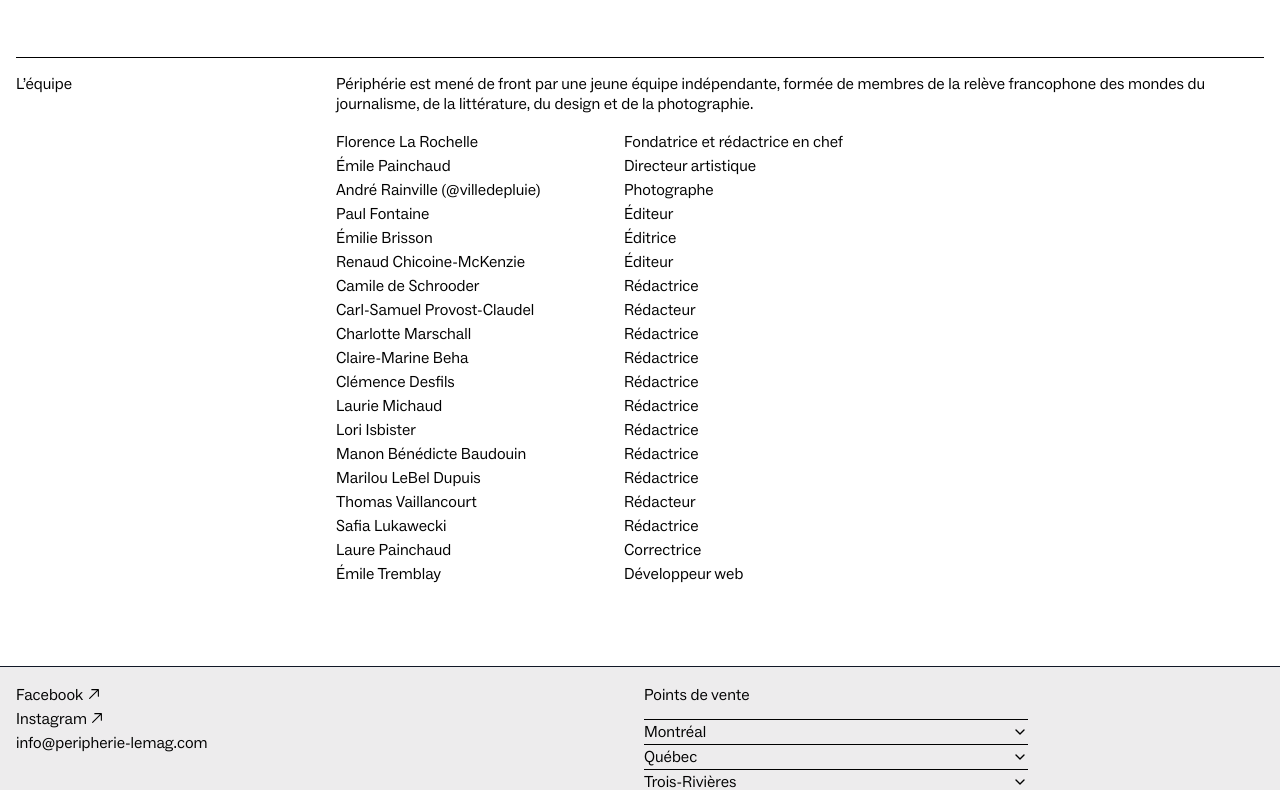
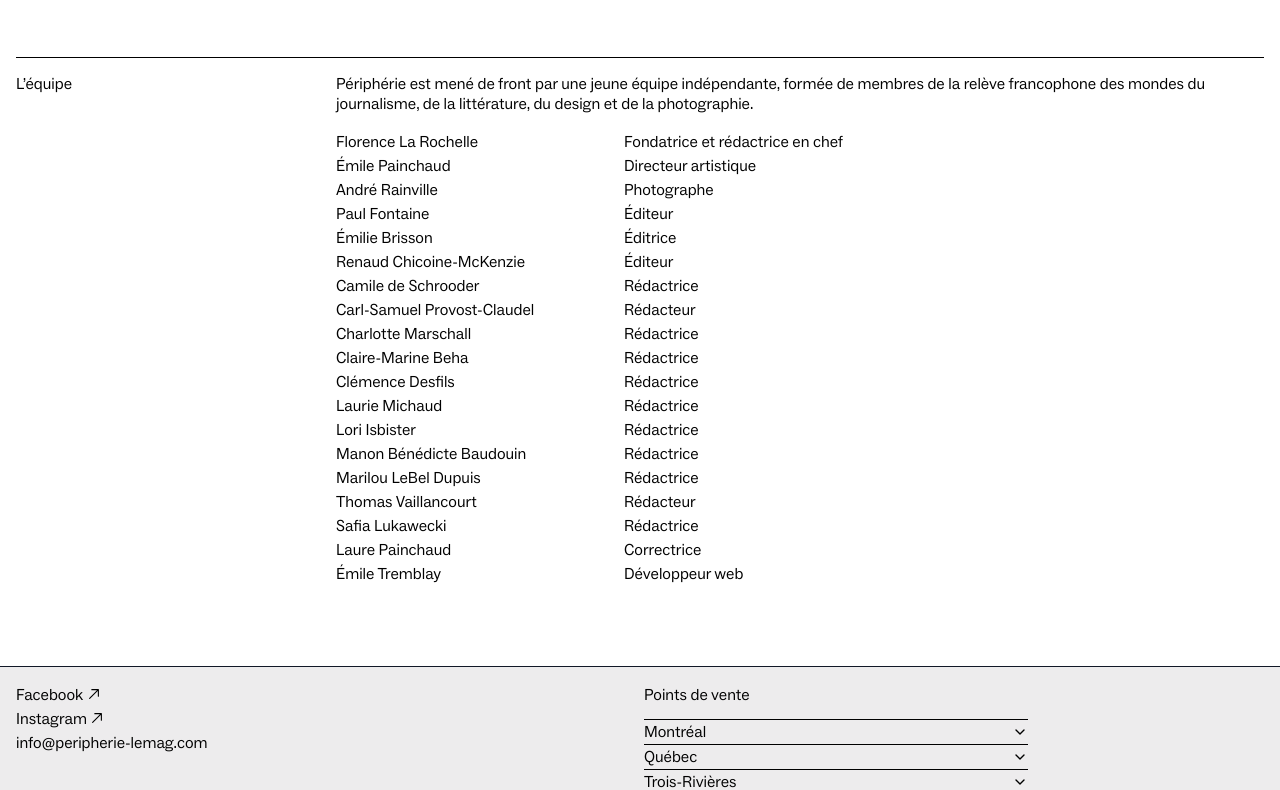
Before and after one commit to emiletremblay01/peripherie-website, a Next.js app: page /a-propos in a window 1280 px wide. Shown: the part 820-1610 px from the top of the page. Built offline with nearby package versions, Linux system fonts and the light colour scheme; what tailwindcss-debug-screens would draw is missing.

Commit message:
refactor data for easier maintability

```diff
--- a/app/a-propos/page.tsx
+++ b/app/a-propos/page.tsx
@@ -1,12 +1,16 @@
 "use client";
 import Image from "next/image";
+import dataEquipe from "@/data/equipe.json";
 
-import { AspectRatio } from "@/components/ui/aspect-ratio";
+const equipe: {
+  nom: string;
+  role: string;
+}[] = dataEquipe;
 
 export default function APropos() {
   return (
-    <div className="mb-16 flex flex-1 flex-col items-stretch  sm:px-4 xl:mx-auto xl:w-full xl:max-w-7xl">
-      <div className="relative z-0 h-[26rem] w-full ">
+    <div className="mb-16 flex flex-1 flex-col items-stretch sm:px-4 xl:mx-auto xl:w-full xl:max-w-7xl">
+      <div className="relative z-0 h-[26rem] w-full">
         <Image
           src="/images/a_propos_sm.jpg"
           alt="Magazine Périphérie"
@@ -19,21 +23,21 @@ export default function APropos() {
           fill={true}
           className="object-cover object-left-top sm:hidden"
         />
-        <p className=" absolute bottom-0 left-0 w-44 pb-2  pl-4 leading-5 text-white sm:top-0 sm:pt-3">
+        <p className="absolute bottom-0 left-0 w-44 pb-2 pl-4 leading-5 text-white sm:top-0 sm:pt-3">
           À propos de nous
         </p>
       </div>
 
       <section className="px-4 sm:px-0">
-        <hr className=" mb-4 mt-6 hidden border-black lg:block" />
-        <div className=" lg:flex">
-          <h1 className="mt-24 font-bold lg:mt-0 lg:grow-0 lg:basis-80 lg:font-normal lg:leading-5 ">
+        <hr className="mb-4 mt-6 hidden border-black lg:block" />
+        <div className="lg:flex">
+          <h1 className="mt-24 font-bold lg:mt-0 lg:grow-0 lg:basis-80 lg:font-normal lg:leading-5">
             L’essence de Périphérie
           </h1>
           <hr className="mb-1 mt-2 border-black lg:hidden" />
 
           <div className="lg:flex-1">
-            <p className=" mb-4 leading-5 ">
+            <p className="mb-4 leading-5">
               De l’architecture à la bédé, en passant par les arts culinaires et
               et l’urbanisme, la création est un monde infiniment vaste, qu’il
               nous appartient de redéfinir. Et c’est le pari de notre jeune
@@ -41,7 +45,7 @@ export default function APropos() {
               d’une sélection éclectique de sujets intemporels, présentés dans
               une variété de formats longs.
             </p>
-            <p className=" mb-4 leading-5 ">
+            <p className="mb-4 leading-5">
               Notre terrain de jeu ? L’émergence, l’ombre et l’alternatif.
               Périphérie sonde les marges des mondes créatifs via des portraits
               subjectifs, des narrations immersives et des entrevues intimistes.
@@ -51,7 +55,7 @@ export default function APropos() {
               périphérie de la culture. Chaque numéro compte plus d’une centaine
               de pages et s’articule autour d’un thème relatif à la création.
             </p>
-            <p className=" mb-4 leading-5 ">
+            <p className="mb-4 leading-5">
               Périphérie est en vente dans une vingtaine de librairies
               indépendantes et boutiques d’art à travers le Québec.
             </p>
@@ -59,58 +63,26 @@ export default function APropos() {
         </div>
       </section>
       <section className="mt-24 px-4 sm:px-0">
-        <hr className="mb-4   hidden border-black lg:block" />
+        <hr className="mb-4 hidden border-black lg:block" />
         <div className="lg:flex">
-          <h1 className=" font-bold lg:basis-80 lg:font-normal lg:leading-5 ">
+          <h1 className="font-bold lg:basis-80 lg:font-normal lg:leading-5">
             L’équipe
           </h1>
           <hr className="mb-1 mt-2 border-black lg:hidden" />
           <div className="lg:flex-1">
-            <p className=" mb-4 leading-5 ">
+            <p className="mb-4 leading-5">
               Périphérie est mené de front par une jeune équipe indépendante,
               formée de membres de la relève francophone des mondes du
               journalisme, de la littérature, du design et de la photographie.
             </p>
             <hr className="mb-1 mt-2 border-black lg:hidden" />
-            <div className="mb-4 grid min-w-min max-w-xl grid-cols-2  text-xs sm:text-base ">
-              <p>Florence La Rochelle</p>
-              <p>Fondatrice et rédactrice en chef</p>
-              <p>Émile Painchaud</p>
-              <p>Directeur artistique</p>
-              <p>André Rainville (@villedepluie)</p>
-              <p>Photographe</p>
-              <p>Paul Fontaine</p>
-              <p>Éditeur</p>
-              <p>Émilie Brisson</p>
-              <p>Éditrice</p>
-              <p>Renaud Chicoine-McKenzie</p>
-              <p>Éditeur</p>
-              <p>Camile de Schrooder</p>
-              <p>Rédactrice</p>
-              <p>Carl-Samuel Provost-Claudel</p>
-              <p>Rédacteur</p>
-              <p>Charlotte Marschall</p>
-              <p>Rédactrice</p>
-              <p>Claire-Marine Beha</p>
-              <p>Rédactrice</p>
-              <p>Clémence Desfils</p>
-              <p>Rédactrice</p>
-              <p>Laurie Michaud</p>
-              <p>Rédactrice</p>
-              <p>Lori Isbister</p>
-              <p>Rédactrice</p>
-              <p>Manon Bénédicte Baudouin</p>
-              <p>Rédactrice</p>
-              <p>Marilou LeBel Dupuis</p>
-              <p>Rédactrice</p>
-              <p>Thomas Vaillancourt</p>
-              <p>Rédacteur</p>
-              <p>Safia Lukawecki</p>
-              <p>Rédactrice</p>
-              <p>Laure Painchaud</p>
-              <p>Correctrice</p>
-              <p>Émile Tremblay</p>
-              <p>Développeur web</p>
+            <div className="mb-4 grid min-w-min max-w-xl grid-cols-2 text-xs sm:text-base">
+              {equipe.map((membre) => (
+                <>
+                  <p key={membre.nom}>{membre.nom}</p>
+                  <p key={membre.role}>{membre.role}</p>
+                </>
+              ))}
             </div>
           </div>
         </div>
--- /dev/null
+++ b/app/api/uploadthing/core.ts
@@ -0,0 +1,33 @@
+import { createUploadthing, type FileRouter } from "uploadthing/next";
+
+const f = createUploadthing();
+
+const auth = (req: Request) => ({ id: "fakeId" }); // Fake auth function
+
+// FileRouter for your app, can contain multiple FileRoutes
+export const ourFileRouter = {
+  // Define as many FileRoutes as you like, each with a unique routeSlug
+  imageUploader: f({ image: { maxFileSize: "4MB" } })
+    // Set permissions and file types for this FileRoute
+    .middleware(async ({ req }) => {
+      // This code runs on your server before upload
+      const user = await auth(req);
+
+      // If you throw, the user will not be able to upload
+      if (!user) throw new Error("Unauthorized");
+
+      // Whatever is returned here is accessible in onUploadComplete as `metadata`
+      return { userId: user.id };
+    })
+    .onUploadComplete(async ({ metadata, file }) => {
+      // This code RUNS ON YOUR SERVER after upload
+      console.log("Upload complete for userId:", metadata.userId);
+
+      console.log("file url", file.url);
+
+      // !!! Whatever is returned here is sent to the clientside `onClientUploadComplete` callback
+      return { uploadedBy: metadata.userId, url: file.url };
+    }),
+} satisfies FileRouter;
+
+export type OurFileRouter = typeof ourFileRouter;
--- /dev/null
+++ b/app/api/uploadthing/route.ts
@@ -0,0 +1,8 @@
+import { createNextRouteHandler } from "uploadthing/next";
+
+import { ourFileRouter } from "./core";
+
+// Export routes for Next App Router
+export const { GET, POST } = createNextRouteHandler({
+  router: ourFileRouter,
+});
--- a/app/appel-de-dossiers/soumission/page.tsx
+++ b/app/appel-de-dossiers/soumission/page.tsx
@@ -4,6 +4,8 @@ import { zodResolver } from "@hookform/resolvers/zod";
 import { useForm } from "react-hook-form";
 import * as z from "zod";
 
+import { UploadButton } from "@/utils/uploadthing";
+import { OurFileRouter } from "@/utils/uploadthing";
 import { Button } from "@/components/ui/button";
 import {
   Form,
@@ -24,9 +26,7 @@ const FormSchema = z.object({
     message: "prenom must be at least 2 characters.",
   }),
   nom: z.string().min(1),
-  pronom: z
-    .enum(["elle", "il", "iel", "ielles", "ielles", "ielles"])
-    .optional(),
+  pronom: z.string().optional(),
   adresse_courriel: z.string().email(),
   adresse_civique: z.string().min(1),
   numero_telephone: z.string().min(1),
@@ -196,6 +196,11 @@ export default function Soumission() {
             render={({ field }) => (
               <FormItem>
                 <label className="font-bold">Fichier</label>
+                <UploadButton<OurFileRouter>
+                  endpoint="someEndpoint"
+                  onUploadComplete={(res: any) => console.log(res)}
+                  onUploadError={(err) => console.log(err)}
+                />
                 <FormControl>
                   <Input
                     type="file"
--- /dev/null
+++ b/data/equipe.json
@@ -0,0 +1,78 @@
+[
+  {
+    "nom": "Florence La Rochelle",
+    "role": "Fondatrice et rédactrice en chef"
+  },
+  {
+    "nom": "Émile Painchaud",
+    "role": "Directeur artistique"
+  },
+  {
+    "nom": "André Rainville",
+    "role": "Photographe"
+  },
+  {
+    "nom": "Paul Fontaine",
+    "role": "Éditeur"
+  },
+  {
+    "nom": "Émilie Brisson",
+    "role": "Éditrice"
+  },
+  {
+    "nom": "Renaud Chicoine-McKenzie",
+    "role": "Éditeur"
+  },
+  {
+    "nom": "Camile de Schrooder",
+    "role": "Rédactrice"
+  },
+  {
+    "nom": "Carl-Samuel Provost-Claudel",
+    "role": "Rédacteur"
+  },
+  {
+    "nom": "Charlotte Marschall",
+    "role": "Rédactrice"
+  },
+  {
+    "nom": "Claire-Marine Beha",
+    "role": "Rédactrice"
+  },
+  {
+    "nom": "Clémence Desfils",
+    "role": "Rédactrice"
+  },
+  {
+    "nom": "Laurie Michaud",
+    "role": "Rédactrice"
+  },
+  {
+    "nom": "Lori Isbister",
+    "role": "Rédactrice"
+  },
+  {
+    "nom": "Manon Bénédicte Baudouin",
+    "role": "Rédactrice"
+  },
+  {
+    "nom": "Marilou LeBel Dupuis",
+    "role": "Rédactrice"
+  },
+  {
+    "nom": "Thomas Vaillancourt",
+    "role": "Rédacteur"
+  },
+  {
+    "nom": "Safia Lukawecki",
+    "role": "Rédactrice"
+  },
+  {
+    "nom": "Laure Painchaud",
+    "role": "Correctrice"
+  },
+  {
+    "nom": "Émile Tremblay",
+    "role": "Développeur web"
+  }
+]
--- /dev/null
+++ b/data/villesAvecPointsDeVentes.json
@@ -0,0 +1,33 @@
+[
+  {
+    "nom": "Montréal",
+    "pointsDeVente": [
+      "Boutique Atelier 10",
+      "Librairie Raffin - Plaza St-Hubert",
+      "Librairie Un livre à soi",
+      "Librairie Gallimard",
+      "Librairie JASMIN de l'UQÀM",
+      "Boutique Ex-voto",
+      "Boutique du Livart",
+      "Boutique du Musée McCord",
+      "Boutique du Centre canadien d'architecture"
+    ]
+  },
+  {
+    "nom": "Québec",
+    "pointsDeVente": [
+      "Librairie du Quartier",
+      "Boutique Un Coin du Monde",
+      "Boutique du MNBAQ",
+      "Librairie La Liberté"
+    ]
+  },
+  {
+    "nom": "Trois-Rivières",
+    "pointsDeVente": ["Librairie L'Exèdre"]
+  },
+  {
+    "nom": "Mont-Tremblant",
+    "pointsDeVente": ["Librairie Carpe Diem"]
+  }
+]
--- a/package.json
+++ b/package.json
@@ -25,6 +25,7 @@
     "@react-google-maps/api": "^2.19.2",
     "@tanstack/react-query": "^5.8.1",
     "@tanstack/react-query-devtools": "^5.8.1",
+    "@uploadthing/react": "^6.1.0",
     "axios": "^1.6.1",
     "class-variance-authority": "^0.7.0",
     "clsx": "^2.0.0",
@@ -39,6 +40,7 @@
     "react-hot-toast": "^2.4.1",
     "tailwind-merge": "^2.0.0",
     "tailwindcss-animate": "^1.0.7",
+    "uploadthing": "^6.1.1",
     "use-places-autocomplete": "^4.0.1",
     "uuid": "^9.0.1",
     "zod": "^3.22.4",
--- /dev/null
+++ b/utils/uploadthing.ts
@@ -0,0 +1,6 @@
+import { generateComponents } from "@uploadthing/react";
+
+import type { OurFileRouter } from "@/app/api/uploadthing/core";
+
+export const { UploadButton, UploadDropzone, Uploader } =
+  generateComponents<OurFileRouter>();
```
Also changed, not shown: components/Footer.tsx (+21 -57 lines), tailwind.config.ts (+9 -10 lines), 1 other file (tests, documents, lock files or other folders).
